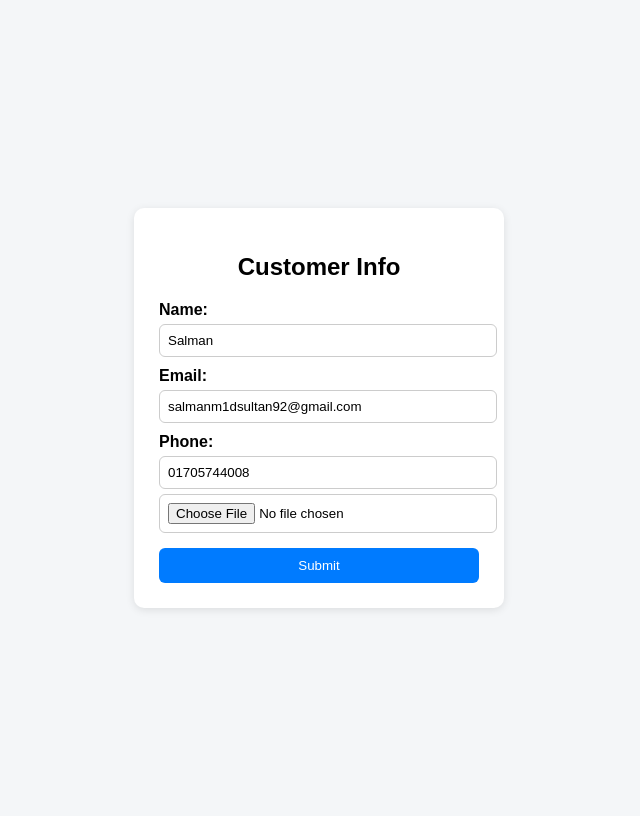
After one commit to Innovative-Skills-Ltd/offline_batch1, a Django app: page /edit/customer/2 in a window 1280 px wide. The commit adds this page. Shown: the whole page, without its empty margins (321-961 px from the left). Run offline with Django 5.2, Linux system fonts and the light colour scheme; data comes from the database, SQL or seed files in the repository; both versions use the stored data as it was after the commit.

Commit message:
edit evening

```diff
--- a/off_demo/off_demo/urls.py
+++ b/off_demo/off_demo/urls.py
@@ -37,13 +37,16 @@ urlpatterns = [
     # path('myapp/', include('demoapp1.urls')),
     path('demo/',demo_view.demo_function1),
     path('demo_course/',demo_view.course),
+    path('edit/customer/<int:cid>',demo_view.customer_edit, name='edit_customer'),
     path('insert/',demo_view.customer,name='customer_insert'),
     path('course/insert/',demo_view.course_insert,name='course_insert'),
     path('update/',demo_view.customer_update,name='customer_update'),
 
     path('demo/show',demo_view.demo_function_show,name='show_customer'),
     path('course/show',demo_view.course_show,name='show_course'),
-    path('demo/edit/<int:id>/',demo_view.edit,name='data_edit')
+    path('demo/edit/<int:id>/',demo_view.edit,name='data_edit'),
+
+    path('customer/update',demo_view.customer_update1,name='cust_update'),
 ]
 
 if settings.DEBUG:
--- a/off_demo/off_demo/views.py
+++ b/off_demo/off_demo/views.py
@@ -124,3 +124,26 @@ def customer_update(req):
 
         customer.save()  # Database update
         return redirect('show_customer')
+
+def customer_edit(req,cid):
+    customer = models.Customer1
+    cust_data = get_object_or_404(customer,id=cid)
+    data = {'d':cust_data}
+    return render(req,'customer_edit_form.html',data)
+    # return HttpResponse(cid)
+def customer_update1(req):
+    cus_id = req.POST.get('cus_id')
+    customer_name = req.POST.get('cus_name')
+    email = req.POST.get('email')
+    phone = req.POST.get('phone')
+    file = req.FILES.get('file')
+    customer = models.Customer1
+    cust_data = get_object_or_404(customer,id=cus_id)
+
+    cust_data.name = customer_name
+    cust_data.email = email
+    cust_data.phone = phone
+    if file:
+        cust_data.file = file
+    cust_data.save()
+    return redirect('show_customer')
--- /dev/null
+++ b/off_demo/templates/customer_edit_form.html
@@ -0,0 +1,77 @@
+<!DOCTYPE html>
+<html lang="en">
+<head>
+    <meta charset="UTF-8">
+    <meta name="viewport" content="width=device-width, initial-scale=1.0">
+    <title>Customer Form</title>
+    <style>
+        body {
+            font-family: Arial, sans-serif;
+            background: #f4f6f8;
+            display: flex;
+            justify-content: center;
+            align-items: center;
+            height: 100vh;
+        }
+        form {
+            background: #fff;
+            padding: 25px;
+            border-radius: 10px;
+            box-shadow: 0 2px 8px rgba(0,0,0,0.1);
+            width: 320px;
+        }
+        h2 {
+            text-align: center;
+            margin-bottom: 20px;
+        }
+        label {
+            font-weight: bold;
+            display: block;
+            margin-top: 10px;
+        }
+        input {
+            width: 100%;
+            padding: 8px;
+            margin-top: 5px;
+            border: 1px solid #ccc;
+            border-radius: 6px;
+        }
+        button {
+            width: 100%;
+            background: #007bff;
+            color: white;
+            padding: 10px;
+            border: none;
+            border-radius: 6px;
+            margin-top: 15px;
+            cursor: pointer;
+        }
+        button:hover {
+            background: #0056b3;
+        }
+    </style>
+</head>
+<body>
+
+    <form method="POST" action="{% url 'cust_update' %}" enctype="multipart/form-data">
+        <h2>Customer Info</h2>
+        {% csrf_token %}
+        <!-- {{csrf_token}} -->
+        <label for="name">Name:</label>
+        <input value="{{d.name}}" type="text" id="name" name="cus_name" placeholder="Enter your name" >
+
+
+        <label for="email">Email:</label>
+        <input value="{{d.email}}" type="email" id="email" name="email" placeholder="Enter your email" >
+
+        <label for="phone">Phone:</label>
+        <input value="{{d.phone}}" type="text" id="phone" name="phone" placeholder="Enter your phone number" >
+
+        <input type="file" id="file" name="file">
+        <input type="hidden" id="text" name="cus_id" value="{{d.id}}">
+
+        <button type="submit">Submit</button>
+    </form>
+
+</body>
+</html>
--- a/off_demo/templates/demo.html
+++ b/off_demo/templates/demo.html
@@ -43,7 +43,7 @@
                     <td>{{ i.phone }}</td>
                     <td><img src="{{i.file.url}}"></td>
                     <td>
-                        <a href="{% url 'data_edit' i.id %}">✏️ Edit</a>
+                        <a href="{% url 'edit_customer' i.id %}">✏️ Edit</a>
                     </td>
                 </tr>
             {% empty %}
```
Also changed, not shown: off_demo/db.sqlite3, off_demo/media/customers/1.PNG (added), off_demo/media/customers/2.PNG (added), off_demo/media/customers/2_SH23OWo.PNG (added), off_demo/media/customers/5_9D7aAjA.PNG (added), off_demo/media/customers/5_kmc7rag.PNG (added), off_demo/media/customers/6620098.jpg (added), off_demo/media/customers/6620098_bSLCLEv.jpg (added), off_demo/media/customers/8d724470-3461-4450-b59d-23c86f51c310_dQFi2in.jfif (added).
